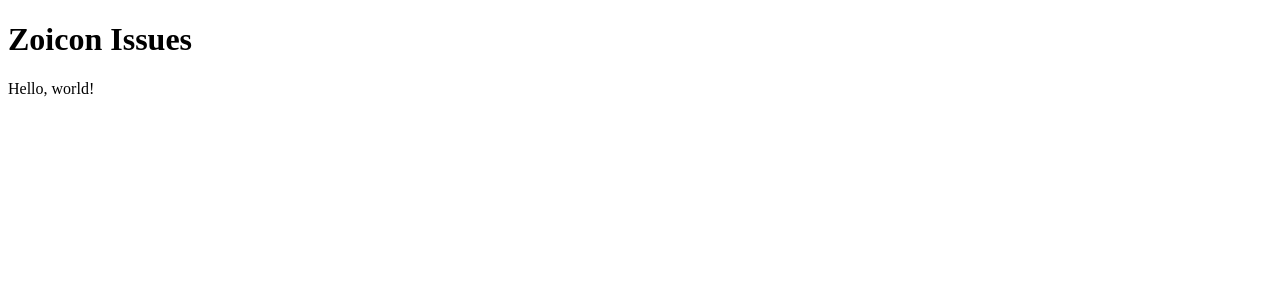
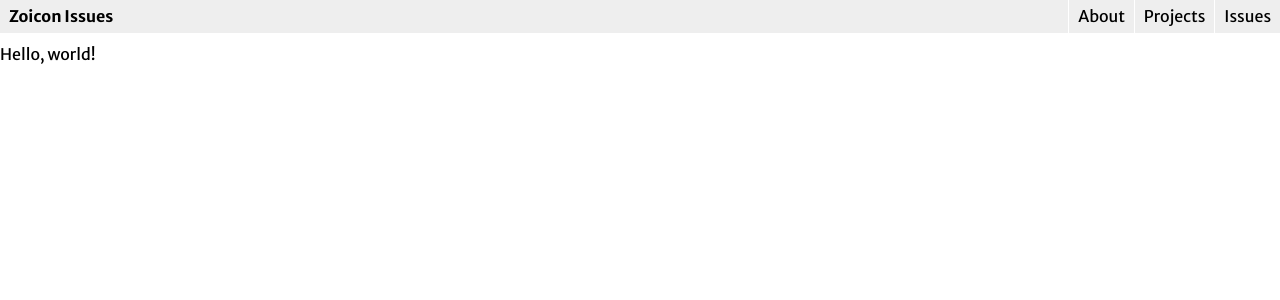
Before and after one commit to kgaughan/zoicon-issues, a Flask app: page / in a window 1280 px wide. Shown: the top 300 px of the page. Run offline with Flask 2, Linux system fonts and the light colour scheme.

Commit message:
Basic navigation.

```diff
--- /dev/null
+++ b/zoiconissues/static/style.css
@@ -0,0 +1,43 @@
+@import url(http://fonts.googleapis.com/css?family=Merriweather+Sans:400,700,400italic&subset=latin,latin-ext);
+
+/* html5doctor.com Reset v1.6.1 */
+html,body,div,span,object,iframe,h1,h2,h3,h4,h5,h6,p,blockquote,pre,abbr,address,cite,code,del,dfn,em,img,ins,kbd,q,samp,small,strong,sub,sup,var,b,i,dl,dt,dd,ol,ul,li,fieldset,form,label,legend,table,caption,tbody,tfoot,thead,tr,th,td,article,aside,canvas,details,figcaption,figure,footer,header,hgroup,menu,nav,section,summary,time,mark,audio,video{margin:0;padding:0;border:0;outline:0;font-size:100%;vertical-align:baseline;background:transparent}body{line-height:1}article,aside,details,figcaption,figure,footer,header,hgroup,menu,nav,section{display:block}nav ul{list-style:none}blockquote,q{quotes:none}blockquote:before,blockquote:after,q:before,q:after{content:none}a{margin:0;padding:0;font-size:100%;vertical-align:baseline;background:transparent}ins{background-color:#ff9;color:#000;text-decoration:none}mark{background-color:#ff9;color:#000;font-style:italic;font-weight:bold}del{text-decoration:line-through}abbr[title],dfn[title]{border-bottom:1px dotted;cursor:help}table{border-collapse:collapse;border-spacing:0}hr{display:block;height:1px;border:0;border-top:1px solid #ccc;margin:1em 0;padding:0}input,select{vertical-align:middle}
+
+html {
+	font-family: "Merriweather Sans", sans-serif;
+}
+body {
+	line-height: 1.5;
+}
+
+body > header {
+	background: #eee;
+	overflow: hidden;
+	margin-bottom: 1ex;
+}
+body > header h1 {
+	float: left;
+	padding: 0.5ex 1ex;
+}
+body > header h1 a {
+	color: inherit;
+	text-decoration: none;
+}
+body > header ul {
+	float: right;
+	display: inline-block;
+}
+body > header ul li {
+	border-left: 1px solid #fff;
+	display: inline;
+	float: left;
+}
+body > header ul li a {
+	padding: 0.5ex 1ex;
+	display: inline-block;
+	color: inherit;
+	text-decoration: none;
+}
+body > header ul li a:hover {
+	background: #ddd;
+}
--- a/zoiconissues/templates/layout.html
+++ b/zoiconissues/templates/layout.html
@@ -1,10 +1,22 @@
 <!DOCTYPE html>
 <html lang="en">
 	<head>
-		<title></title>
+		<title>Zoicon Issues</title>
+		<link rel="stylesheet" type="text/css" href="{{ url_for('static', filename='style.css') }}">
 	</head>
 	<body>
-		<h1>Zoicon Issues</h1>
+		<header>
+			<h1>
+				<a href="{{ url_for('index') }}">Zoicon Issues</a>
+			</h1>
+			<nav>
+				<ul>
+					<li><a href="{{ url_for('about') }}">About</a></li>
+					<li><a href="{{ url_for('projects') }}">Projects</a></li>
+					<li><a href="{{ url_for('issues') }}">Issues</a></li>
+				</ul>
+			</nav>
+		</header>
 		{% block body %}{% endblock %}
 	</body>
 </html>
--- a/zoiconissues/views.py
+++ b/zoiconissues/views.py
@@ -10,3 +10,18 @@
 @app.route('/')
 def index():
     return render_template('index.html')
+
+
+@app.route('/about')
+def about():
+    return ''
+
+
+@app.route('/projects')
+def projects():
+    return ''
+
+
+@app.route('/issues')
+def issues():
+    return ''
```
